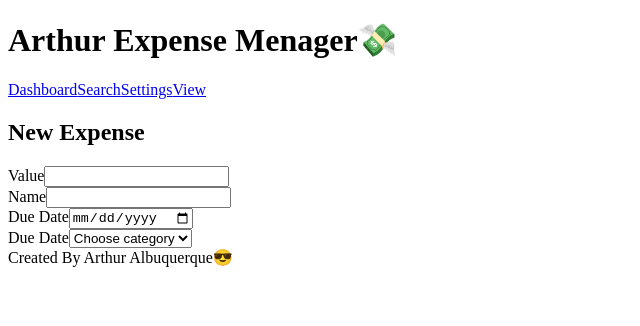
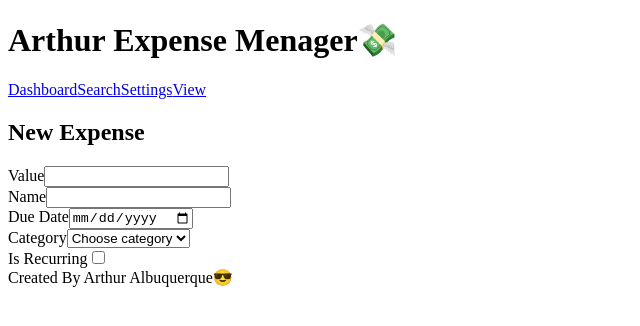
Before and after one commit to ArthurArlaxy/EconoApp, a React app in the folder frontend/: page / in a window 1280 px wide. Shown: the top 326 px of the page, without its empty margins (0-640 px from the left). Built offline with nearby package versions, Linux system fonts and the light colour scheme; the HTML template or start-up script is replaced by a standard one.

Commit message:
Div e label do isRecurring

```diff
--- a/frontend/src/pages/AddExpense.jsx
+++ b/frontend/src/pages/AddExpense.jsx
@@ -40,10 +40,14 @@ export function AddExpense(){
                     <input type="date" id="dueDate" required value={dueDate} onChange={(ev) => setDueDate(ev.target.value)} />
                 </div>
                 <div>
-                    <label htmlFor="category">Due Date</label>
+                    <label htmlFor="category">Category</label>
                     <select  id="category" required value={category} onChange={(ev) => setCategory(ev.target.value)} >
                         <option value="" disabled>Choose category</option>
                     </select>
+                </div>
+                <div>
+                    <label htmlFor="isRecurring">Is Recurring</label>
+                    <input type="checkbox" value={isRecurring} onChange={(ev) => setIsRecurring(ev.target.value)} />
                 </div>
             </form>
         </>
```
